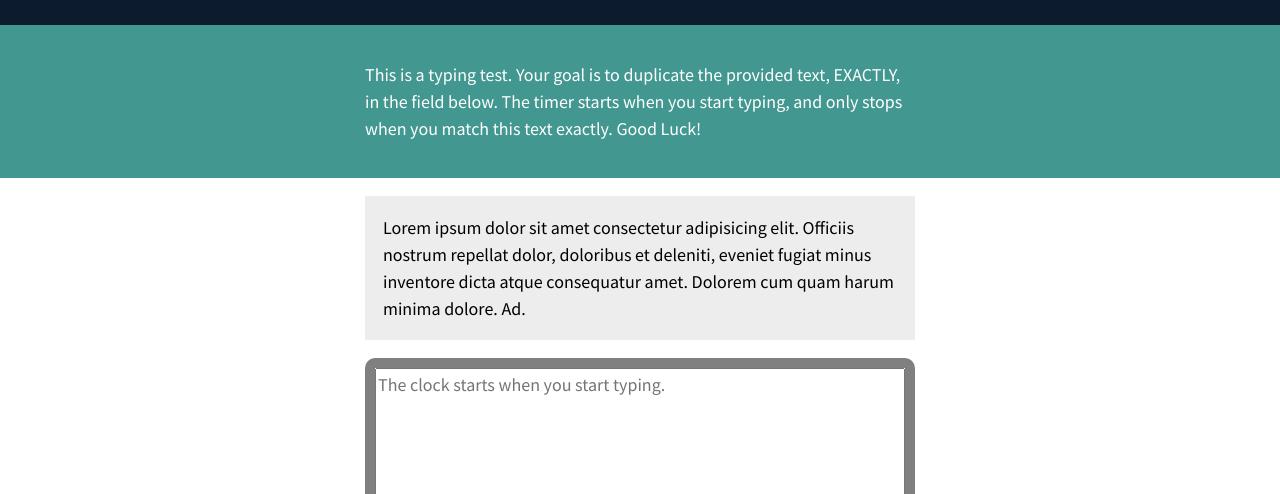
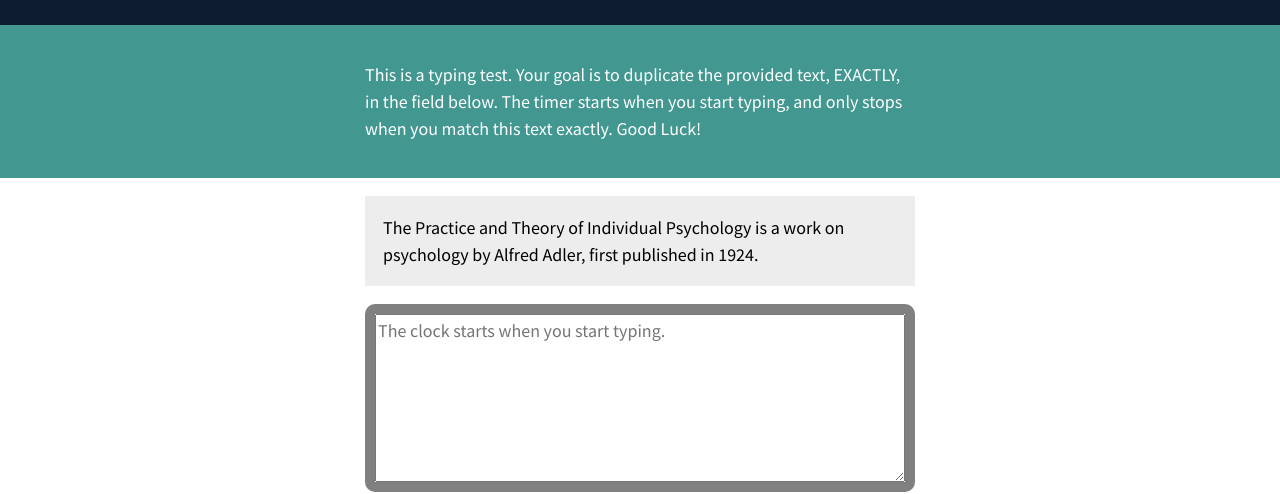
Before and after one commit to radurentea/typing-speed_app, a plain HTML site: page index.html in a window 1280 px wide. Shown: the part 113-607 px from the top of the page. Drawn offline with Linux system fonts and the light colour scheme.

Commit message:
Change test text

```diff
--- a/index.html
+++ b/index.html
@@ -22,9 +22,9 @@
         </article><!-- .intro -->
         <section class="test-area">
             <div id="origin-text">
-                <p>Lorem ipsum dolor sit amet consectetur adipisicing elit. Officiis nostrum repellat dolor, doloribus
-                    et deleniti, eveniet fugiat minus inventore dicta atque consequatur amet. Dolorem cum quam harum
-                    minima dolore. Ad.</p>
+                <p>The Practice and Theory of Individual Psychology is a work on psychology by Alfred Adler, first
+                    published in 1924.
+                </p>
             </div><!-- #origin-text -->
 
             <div class="test-wrapper">
```
